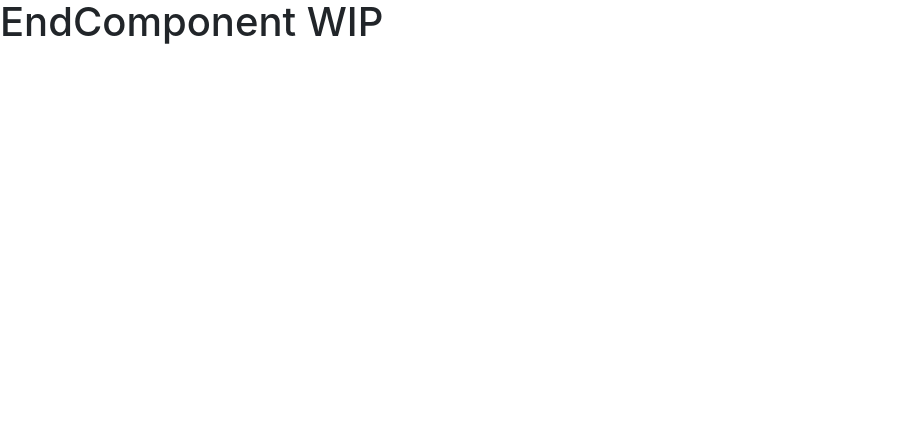
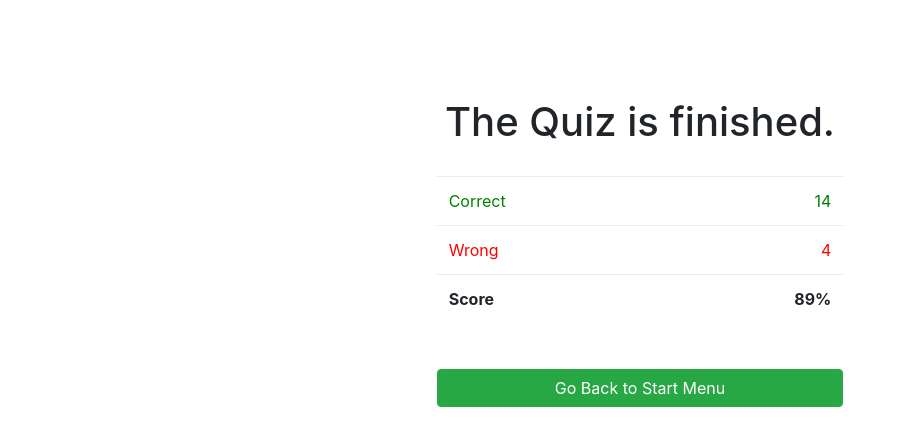
Before and after one commit to ryanarnold/j-renshuu, an Angular app: page /end in a window 1280 px wide. Shown: the top 446 px of the page, without its empty margins (0-903 px from the left). Built offline with nearby package versions, Linux system fonts and the light colour scheme.

Commit message:
Write basic EndComponent HTML.

```diff
--- a/src/app/components/end/end.component.css
+++ b/src/app/components/end/end.component.css
@@ -0,0 +1,24 @@
+.heading {
+    margin-top: 100px;
+}
+
+.stats {
+    text-align: center;
+}
+
+.correct {
+    color: green;
+}
+
+.wrong {
+    color: red;
+}
+
+.score {
+    font-weight: bold;
+}
+
+.go-back {
+    width: 100%;
+    margin-top: 30px;
+}
--- a/src/app/components/end/end.component.html
+++ b/src/app/components/end/end.component.html
@@ -1 +1,28 @@
-<h1>EndComponent WIP</h1>
+<div class="row">
+  <div class="col"></div>
+  <div class="col">
+
+    <h1 class="text-center heading">The Quiz is finished.</h1>
+
+    <br>
+
+    <table class="table">
+      <tr class="correct">
+        <td>Correct</td>
+        <td class="text-right">14</td>
+      </tr>
+      <tr class="wrong">
+        <td>Wrong</td>
+        <td class="text-right">4</td>
+      </tr>
+      <tr class="score">
+        <td>Score</td>
+        <td class="text-right">89%</td>
+      </tr>
+    </table>
+
+    <button class="btn btn-success go-back" routerLink="/start" routerLinkActive="active">Go Back to Start Menu</button>
+
+  </div>
+  <div class="col"></div>
+</div>
```
